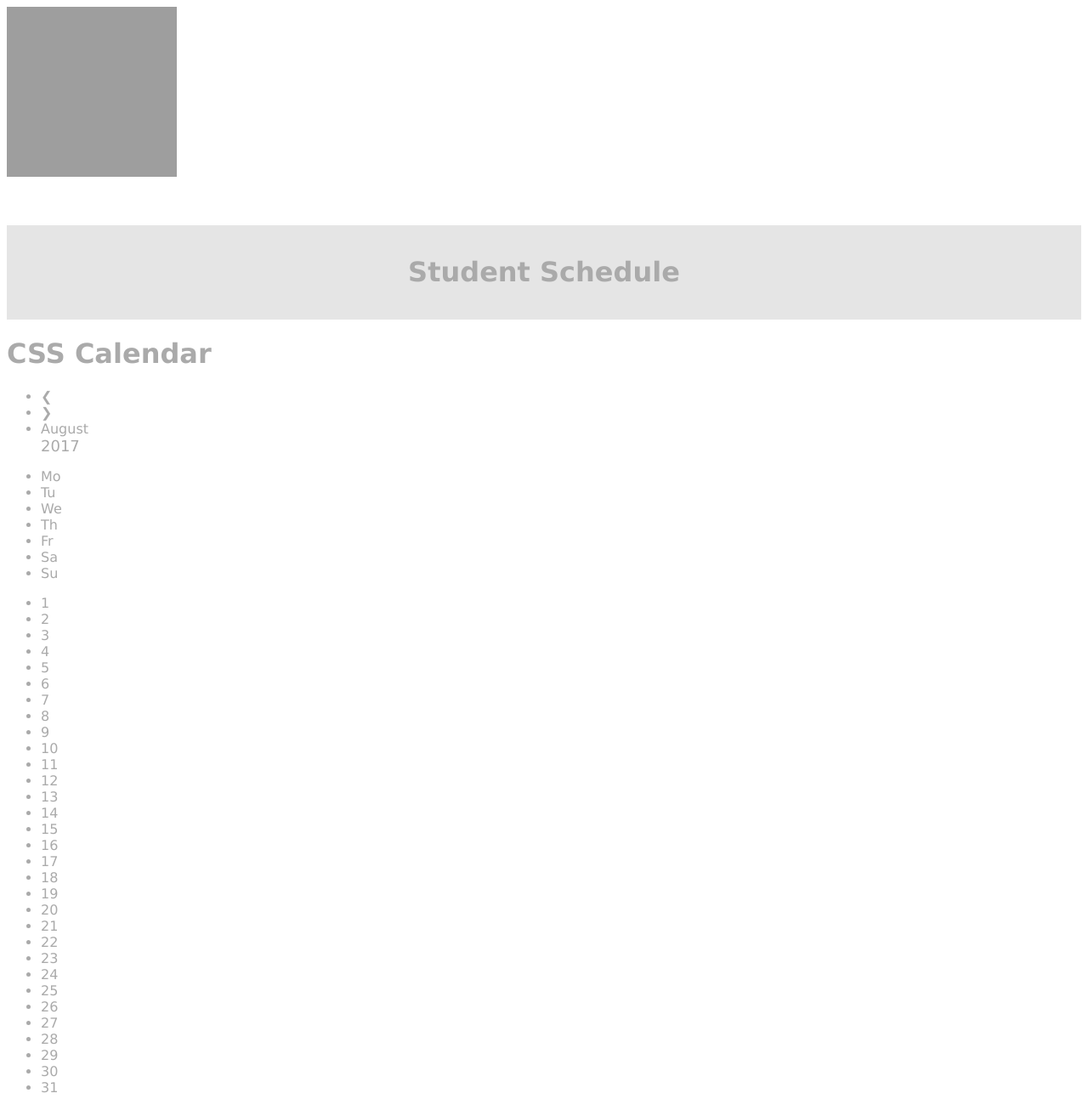
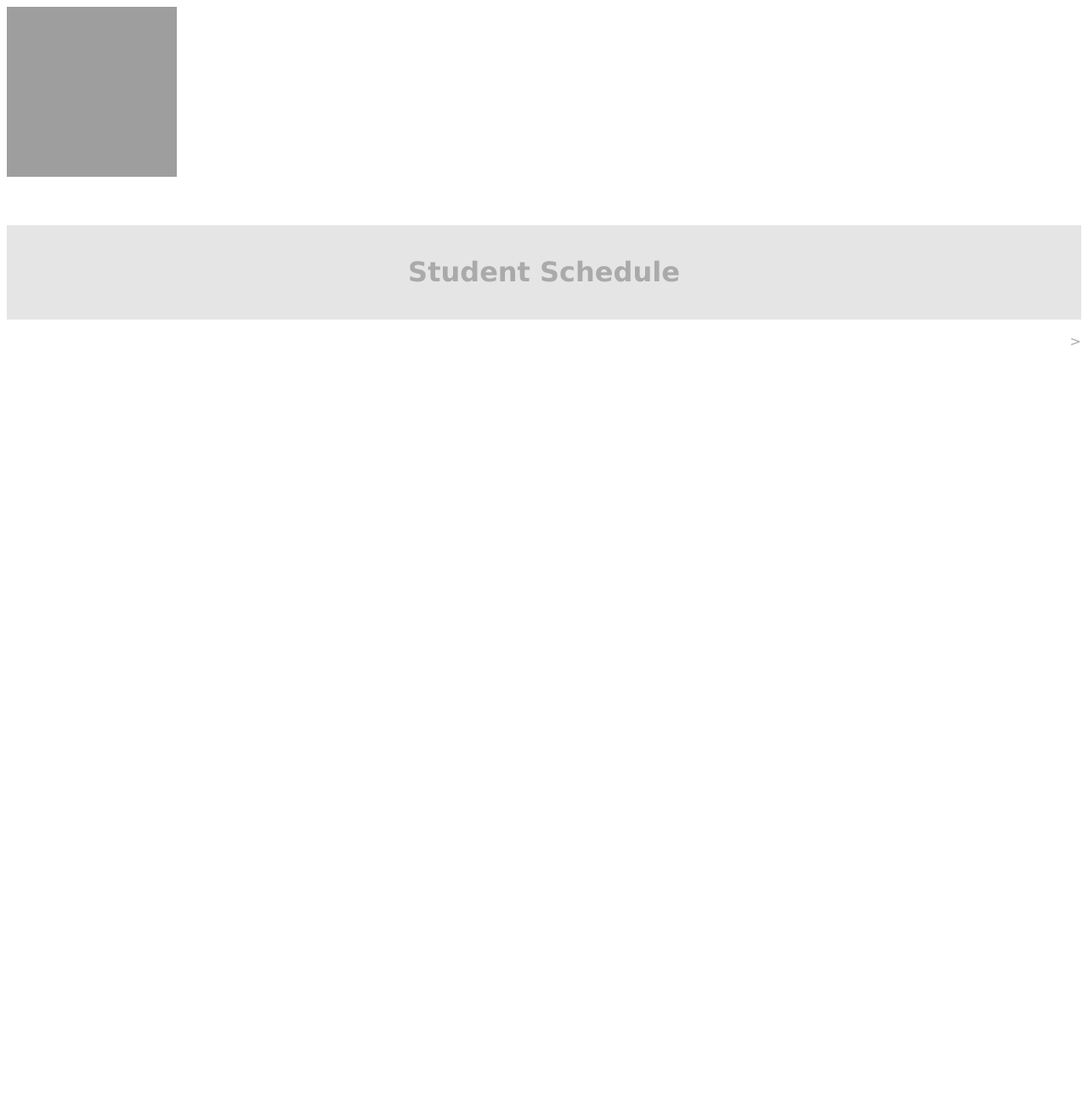
Before and after one commit to gabrielgrc78/Site-Dynamite, a PHP site: page /html/students.html in a window 1280 px wide. Shown: the whole page at 85% size. After the commit the page ends 406 px from the top, so only its background shows below. Run offline with PHP 8.4, Linux system fonts and the light colour scheme; grey boxes are pictures that could not be loaded.

Commit message:
new changes
Signed-off-by: Marcus Salas <marcussalas2@gmail.com>

```diff
--- a/Proj-Dynamite/html/students.html
+++ b/Proj-Dynamite/html/students.html
@@ -15,63 +15,14 @@
     <h1>Student Schedule</h1>
   </div>
 
+<div class="calendar" id="calendar"> </div>
 
-  <h1>CSS Calendar</h1>
+      <p onclick="previousMonth()" style="float: left;"> </p>
 
-    <div class="month">
-      <ul>
-        <li class="prev">&#10094;</li>
-        <li class="next">&#10095;</li>
-        <li>
-          August<br>
-          <span style="font-size:18px">2017</span>
-        </li>
-      </ul>
-    </div>
+      <p id="current-month" style="float: left; padding-left:10px; padding-right:10px;"></p>
 
-    <ul class="weekdays">
-      <li>Mo</li>
-      <li>Tu</li>
-      <li>We</li>
-      <li>Th</li>
-      <li>Fr</li>
-      <li>Sa</li>
-      <li>Su</li>
-    </ul>
+      <p onclick="nextMonth()" style="float: right;"> > </p>
 
-    <ul class="days">
-      <li>1</li>
-      <li>2</li>
-      <li>3</li>
-      <li>4</li>
-      <li>5</li>
-      <li>6</li>
-      <li>7</li>
-      <li>8</li>
-      <li>9</li>
-      <li><span class="active">10</span></li>
-      <li>11</li>
-      <li>12</li>
-      <li>13</li>
-      <li>14</li>
-      <li>15</li>
-      <li>16</li>
-      <li>17</li>
-      <li>18</li>
-      <li>19</li>
-      <li>20</li>
-      <li>21</li>
-      <li>22</li>
-      <li>23</li>
-      <li>24</li>
-      <li>25</li>
-      <li>26</li>
-      <li>27</li>
-      <li>28</li>
-      <li>29</li>
-      <li>30</li>
-      <li>31</li>
-    </ul>
+      <p onclick="previousDay()" style="float: left;"> </p>
 
-    </body>
-    </html>
+      <p id="calendar-day" style="float: left; padding-left:10px; padding-right:10px;"></p>
```
Also changed, not shown: Proj-Dynamite/css/student.css (+1 -7 lines).
